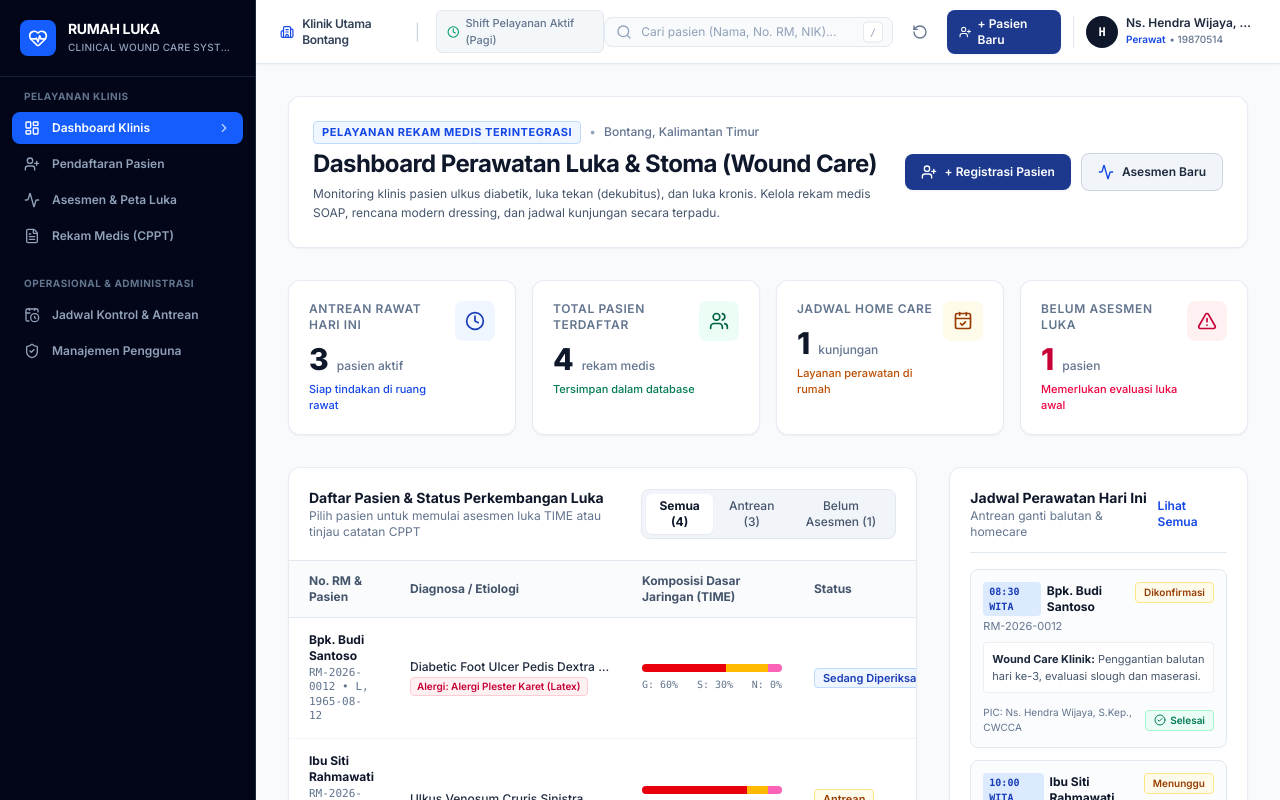
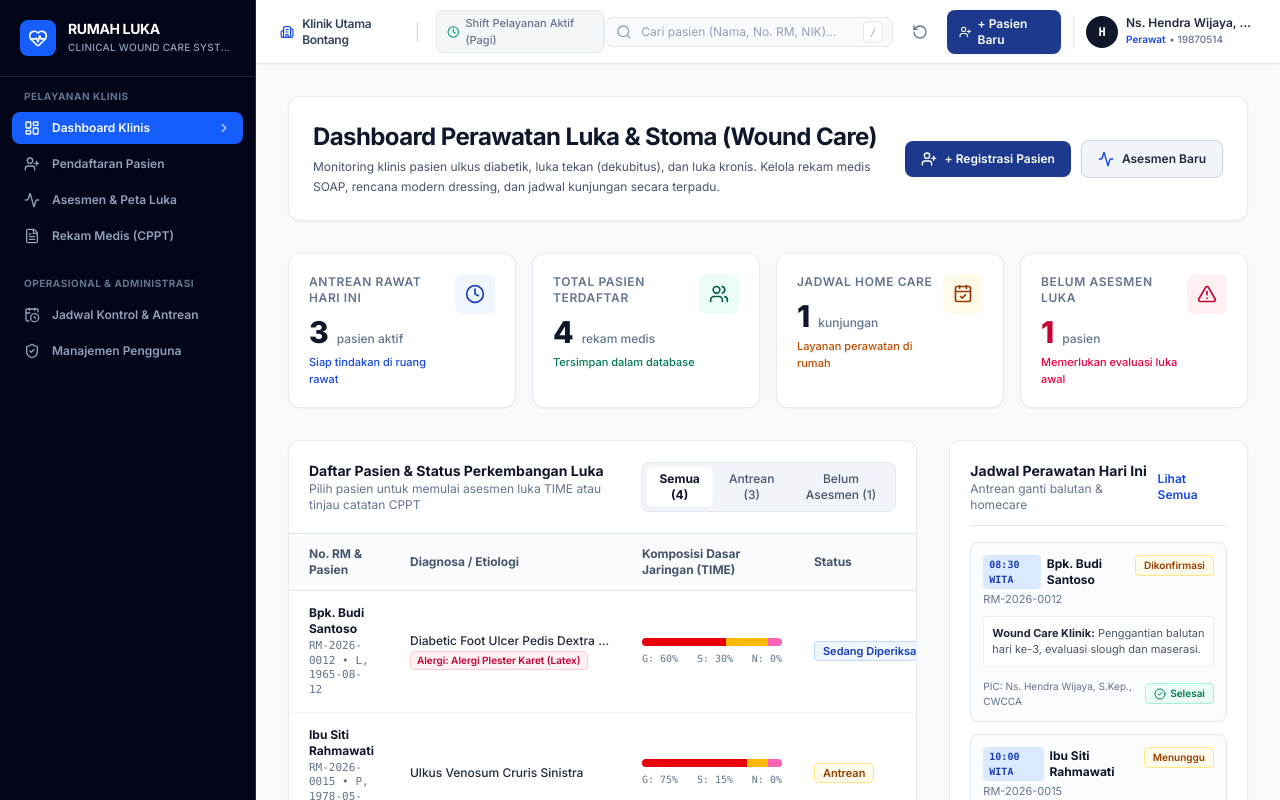
Before and after one commit to xamiuz/Rumah_Luka_Borneo, a Next.js app: page / in a window 1280 px wide. Shown: the top 800 px of the page. Built offline with nearby package versions, Linux system fonts and the light colour scheme.

Commit message:
fix(antislop): audit and ensure zero AI-slop patterns across all pages

```diff
--- a/src/app/page.tsx
+++ b/src/app/page.tsx
@@ -48,13 +48,6 @@ export default function DashboardPage() {
       {/* Top Banner / Clinical Summary */}
       <div className="bg-white rounded-xl border border-slate-200/80 p-6 shadow-xs flex flex-col md:flex-row md:items-center justify-between gap-6">
         <div>
-          <div className="flex items-center gap-2 mb-1">
-            <span className="text-[11px] font-bold uppercase tracking-wider text-blue-700 bg-blue-50 px-2 py-0.5 rounded border border-blue-200">
-              Pelayanan Rekam Medis Terintegrasi
-            </span>
-            <span className="text-xs text-slate-400">•</span>
-            <span className="text-xs text-slate-500 font-medium">Bontang, Kalimantan Timur</span>
-          </div>
           <h1 className="text-2xl font-bold text-slate-900 tracking-tight">
             Dashboard Perawatan Luka & Stoma (Wound Care)
           </h1>
```
Also changed, not shown: src/components/layout/TopNavbar.tsx (line endings or trailing spaces).
